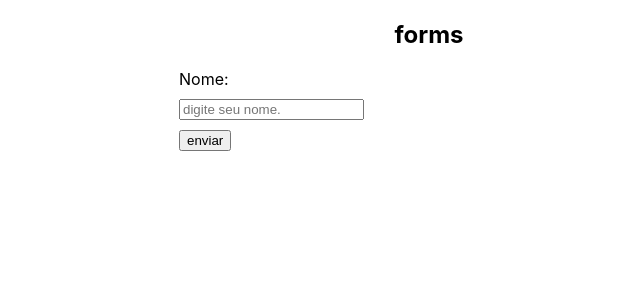
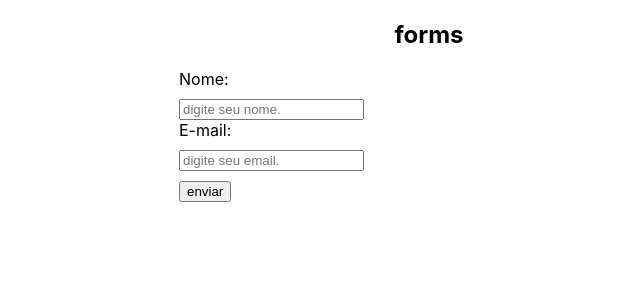
Before and after one commit to malinhodev/parquinho-react, a React (Create React App) app in the folder formularios/forms/: page / in a window 1280 px wide. Shown: the top 300 px of the page, without its empty margins (211-851 px from the left). Built offline with nearby package versions, Linux system fonts and the light colour scheme.

Commit message:
utilizando label involto do input

```diff
--- a/formularios/forms/src/components/MyForm.jsx
+++ b/formularios/forms/src/components/MyForm.jsx
@@ -6,6 +6,10 @@
             <div>
                 <label htmlFor="name">Nome:</label>
                 <input type="text" name="name" id="" placeholder='digite seu nome.'/>
+                <label htmlFor="">
+                    <span>E-mail:</span>
+                    <input type="email" name="email" id="" placeholder='digite seu email.'/>
+                </label>
                 <input type="submit" value="enviar" />
             </div>
         </form>
```
